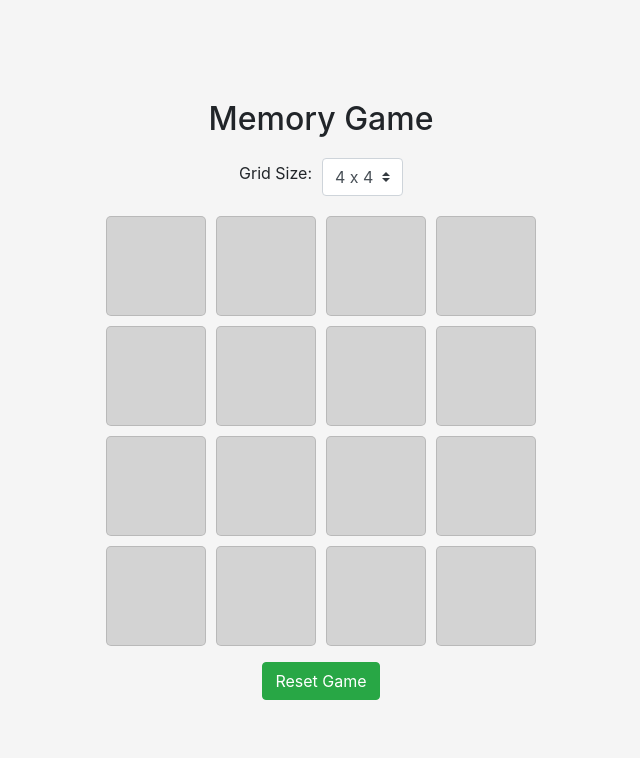
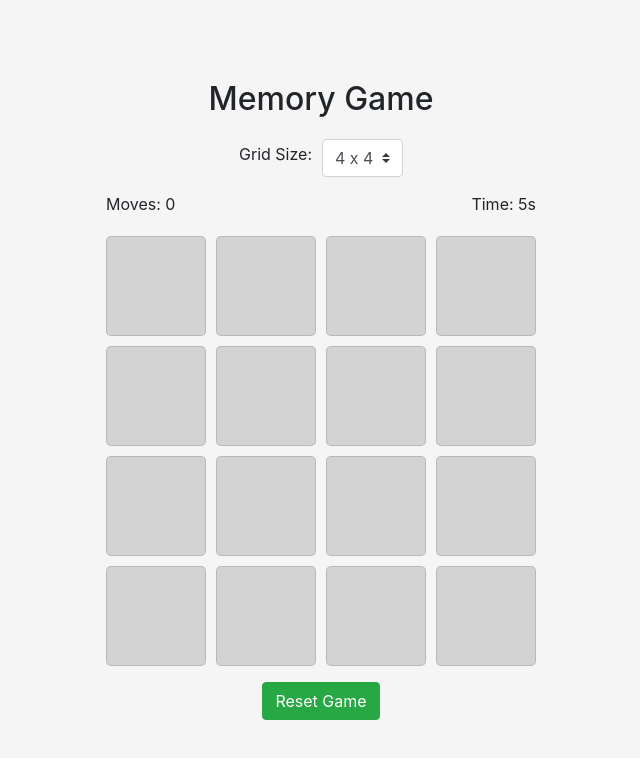
Before and after one commit to Tirth1224/Memory-Game, a plain HTML site: page index.html in a window 1280 px wide. Shown: the whole page, without its empty margins (319-959 px from the left). Drawn offline with nearby package versions, Linux system fonts and the light colour scheme.

Commit message:
Time Counter and Moves Functionality is added

```diff
--- a/index.html
+++ b/index.html
@@ -96,7 +96,13 @@
             width: auto;
         }
 
-        /* Confetti animation */
+        .score-board {
+            display: flex;
+            justify-content: space-between;
+            width: 100%;
+            margin-top: 15px;
+        }
+
         .confetti {
             position: absolute;
             top: -10px;
@@ -130,6 +136,10 @@
                 <option value="6">6 x 6</option>
             </select>
         </div>
+        <div class="score-board">
+            <span>Moves: <span id="moveCounter">0</span></span>
+            <span>Time: <span id="timeCounter">0s</span></span>
+        </div>
         <div id="gameGrid" class="game-grid" data-size="4"></div>
         <button id="resetButton" class="btn btn-success mt-3">Reset Game</button>
     </div>
@@ -145,8 +155,29 @@
             const resetButton = document.getElementById("resetButton");
             const winSound = document.getElementById("winSound");
             const clickSound = document.getElementById("clickSound");
+            const moveCounter = document.getElementById("moveCounter");
+            const timeCounter = document.getElementById("timeCounter");
 
             let gridSize = parseInt(gridSizeSelector.value);
+            let moves = 0;
+            let time = 0;
+            let timerInterval;
+
+            function startTimer() {
+                time = 0;
+                timeCounter.textContent = `${time}s`;
+                clearInterval(timerInterval);
+                timerInterval = setInterval(() => {
+                    time++;
+                    timeCounter.textContent = `${time}s`;
+                }, 1000);
+            }
+
+            function resetTimer() {
+                clearInterval(timerInterval);
+                time = 0;
+                timeCounter.textContent = `${time}s`;
+            }
 
             function initializeGame() {
                 gameGrid.innerHTML = "";
@@ -159,6 +190,11 @@
                     cardValues.push(i, i);
                 }
                 cardValues = shuffleArray(cardValues);
+
+                moves = 0;
+                moveCounter.textContent = moves;
+                resetTimer();
+                startTimer();
 
                 for (let i = 0; i < totalCards; i++) {
                     const card = document.createElement("div");
@@ -184,10 +220,13 @@
                 const clickedCard = event.target;
                 if (clickedCard.classList.contains("flipped") || flippedCards.length === 2) return;
 
-                clickSound.play(); // Play click sound
+                clickSound.play();
                 clickedCard.classList.add("flipped");
                 clickedCard.innerText = clickedCard.dataset.value;
                 flippedCards.push(clickedCard);
+
+                moves++;
+                moveCounter.textContent = moves;
 
                 if (flippedCards.length === 2) {
                     if (flippedCards[0].dataset.value === flippedCards[1].dataset.value) {
@@ -210,9 +249,10 @@
             }
 
             function celebrateWin() {
-                winSound.play(); // Play win sound
+                winSound.play();
+                clearInterval(timerInterval);
                 for (let i = 0; i < 100; i++) createConfetti();
-                setTimeout(() => alert("Congratulations! You've won!"), 500);
+                setTimeout(() => alert(`Congratulations! You've won in ${moves} moves and ${time}s!`), 500);
             }
 
             function createConfetti() {
```
